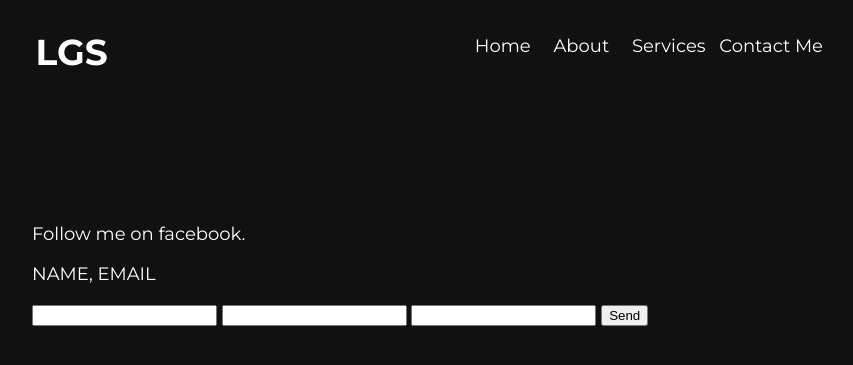
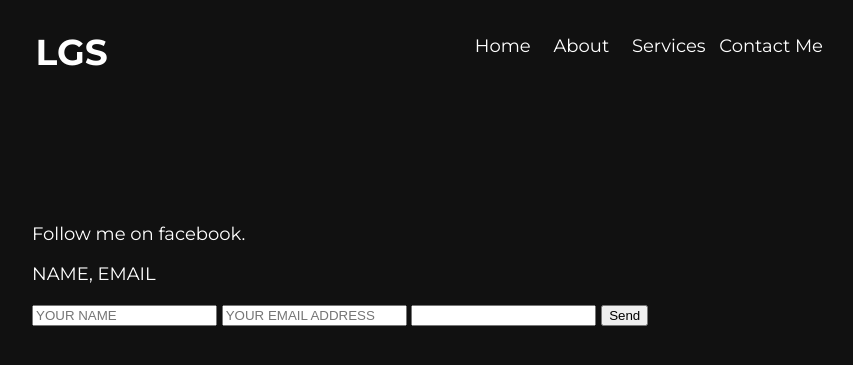
Before and after one commit to delonline/delonline.github.io, a Jekyll site: the page built from contact.html, in a window 1280 px wide. Shown: the top 365 px of the page, without its empty margins (208-1061 px from the left). Built offline with Jekyll 4.4.1, drawn with Linux system fonts in a browser that asks for light colours.

Commit message:
Update contact.html

```diff
--- a/contact.html
+++ b/contact.html
@@ -10,8 +10,8 @@ Follow me on facebook.
 <form action="https://formspree.io/delonline@me.com"
       method=POST>
             <P>NAME, EMAIL</P>
-    <input type="text" name="name">
-    <input type="email" name="_replyto">
+    <input type="text" name="name" placeholder="YOUR NAME">
+    <input type="email" name="_replyto"  placeholder="YOUR EMAIL ADDRESS">
       <input type ="textarea" name="message">
     <input type="submit" value="Send">
 
```
